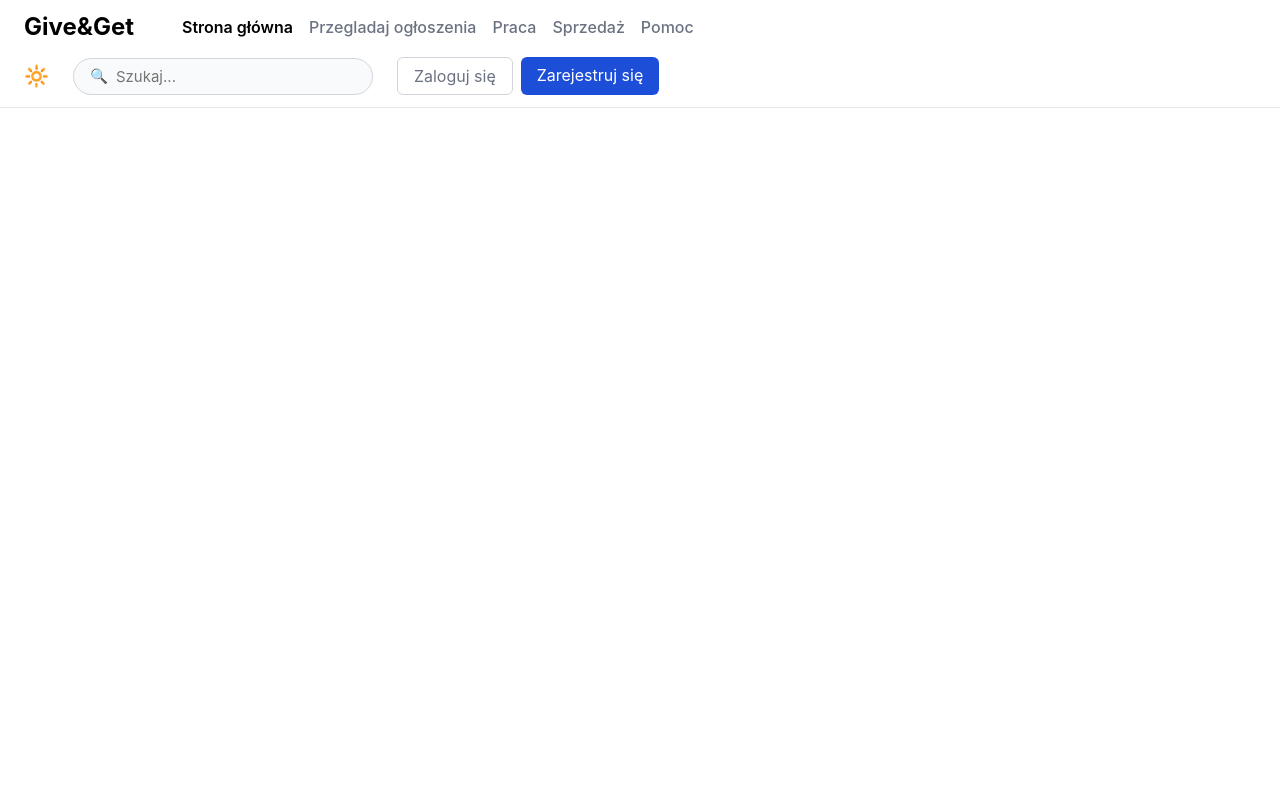
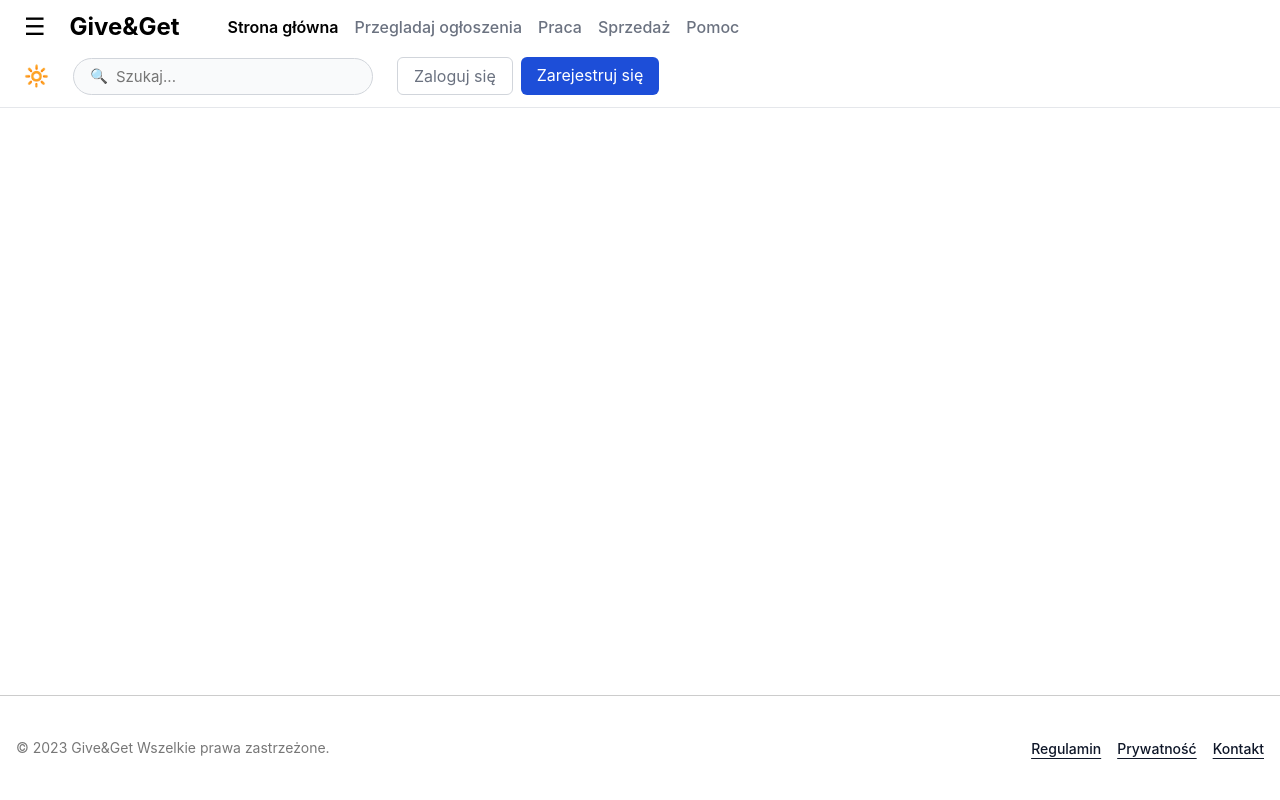
Before and after one commit to Dzzzuma/Asi2025, a plain HTML site: page index.html in a window 1280 px wide. Drawn offline with Linux system fonts and the light colour scheme.

Commit message:
Created footer

```diff
--- a/index.html
+++ b/index.html
@@ -34,5 +34,16 @@
         </div>
     </header>
 
+    <footer>
+        <div class="footer-content">
+            <p class="footer-text">© 2023 Give&Get Wszelkie prawa zastrzeżone.</p>
+            <div class="footer-links">
+                <a herf="/terms" class="footer-link"> Regulamin </a>
+                <a herf="/privacy" class="footer-link"> Prywatność </a>
+                <a herf="/contact" class="footer-link"> Kontakt </a>
+            </div>
+        </div>
+    </footer>
+
 </body>
 </html>
--- a/styles.css
+++ b/styles.css
@@ -1,3 +1,4 @@
+/* PAGE */
 :root{
     --background: #ffffff;
     --foreground: #0f1729;
@@ -19,6 +20,7 @@ body{
     color: var(--foreground);
 }
 
+/* HEADER*/
 
 header{
     position: sticky;
@@ -138,7 +140,56 @@ nav a.active{
     border: none;
 }
 
-@media (max-width: 768px){
+
+
+/* FOOTER */
+
+footer {
+    position: absolute;
+    bottom: 0;
+    left: 0;
+    width: 100%;
+    border-top: 1px solid #ccc;
+    margin-top: auto;
+}
+
+.footer-content {
+    display: flex;
+    flex-direction: column;
+    align-items: center;
+    justify-content: center;
+    gap: 1rem;
+    padding: 2.5rem 1rem;
+}
+
+.footer-text {
+    text-align: center;
+    font-size: 0.875rem;
+    color: #777;
+    line-height: 1.7;
+}
+
+.footer-links {
+    display: flex;
+    gap: 1rem;
+    font-size: 0.875rem;
+    font-weight: 500;
+    text-decoration: underline;
+    text-underline-offset: 4px;
+}
+
+
+/* MEDIA */
+
+@media (min-width: 768px) {
+    .footer-content {
+        flex-direction: row;
+        justify-content: space-between;
+        padding: 2.5 rem 3rem;
+    }
+    .footer-text {
+        text-align: left;
+    }
     .menu-button{
         display: block;
     }
```
